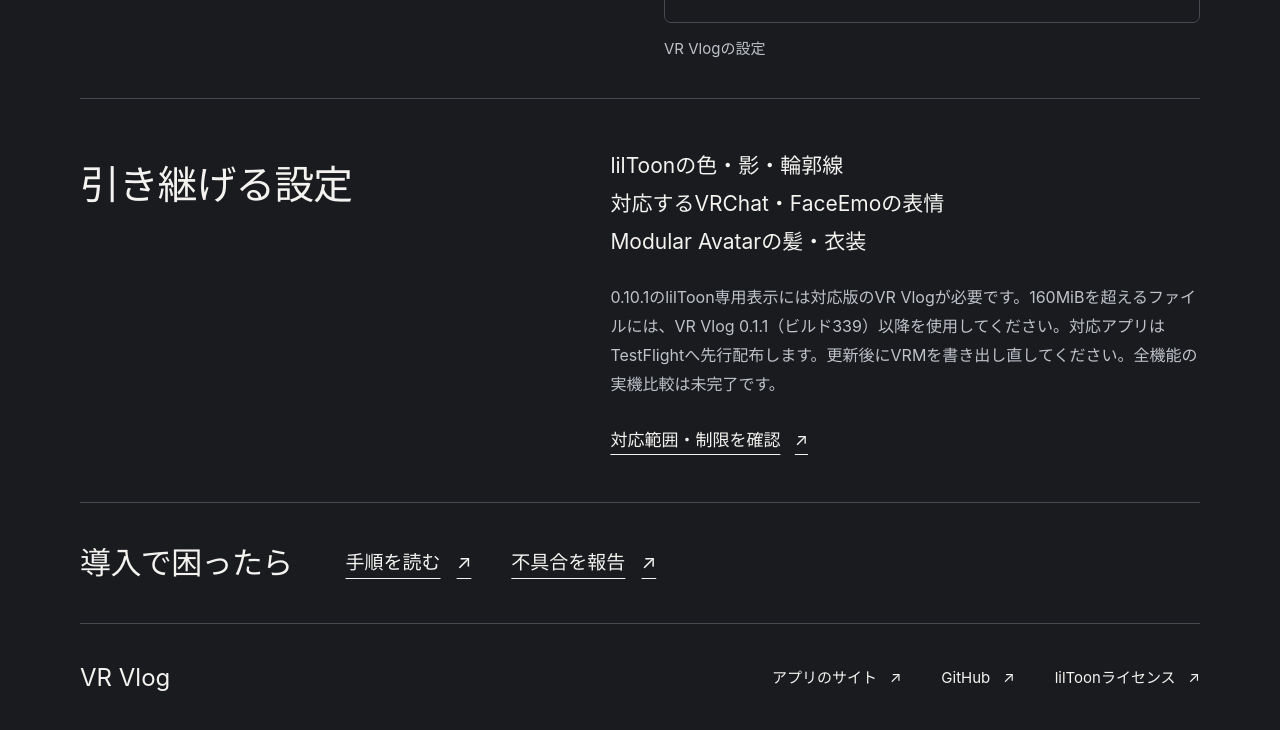
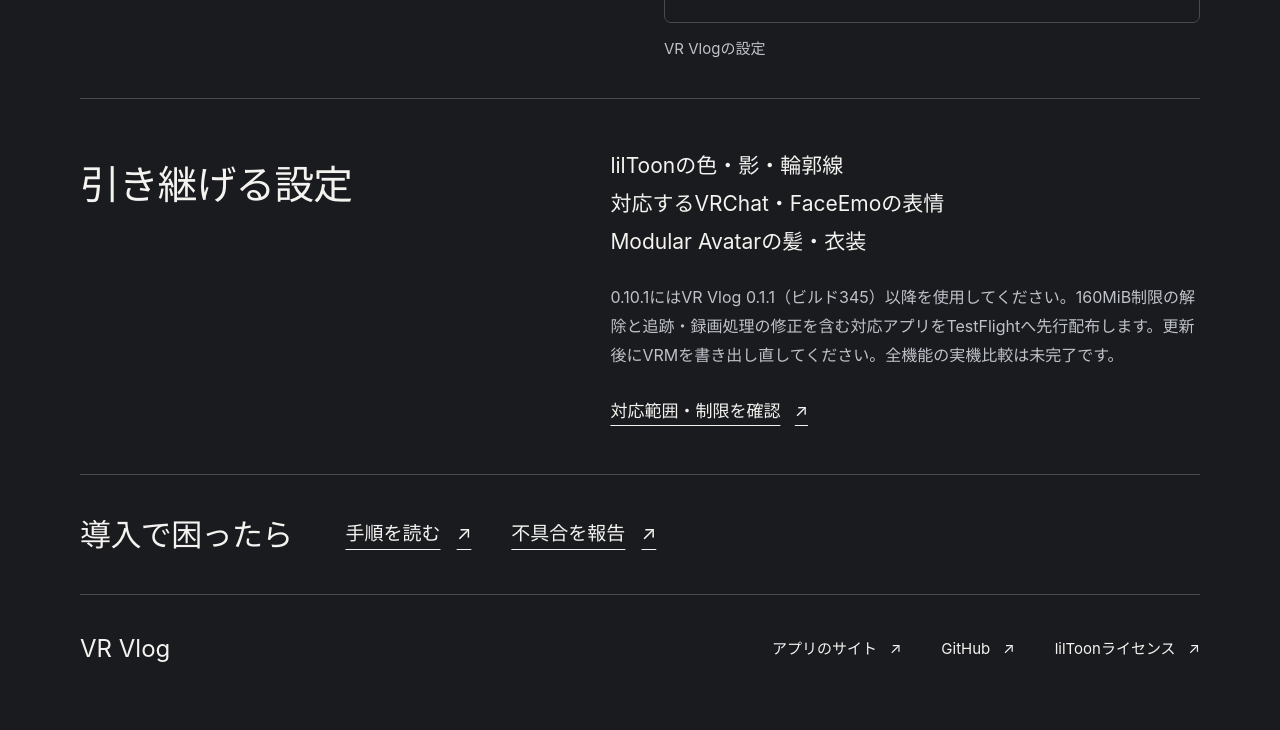
Before and after one commit to mitsuya0077/VR-Vlog-lilToon-Exporter, a website: page Website/index.html in a window 1280 px wide. Shown: the part 2031-2761 px from the top of the page. Drawn offline with Linux system fonts and the light colour scheme.

Commit message:
docs: require app build 345 with tracking and capture fixes

```diff
--- a/Website/index.html
+++ b/Website/index.html
@@ -86,7 +86,7 @@
         <ul class="feature-list">
           <li>lilToonの色・影・輪郭線</li><li>対応するVRChat・FaceEmoの表情</li><li>Modular Avatarの髪・衣装</li>
         </ul>
-        <p class="small-note">0.10.1のlilToon専用表示には対応版のVR Vlogが必要です。160MiBを超えるファイルには、VR Vlog 0.1.1（ビルド339）以降を使用してください。対応アプリはTestFlightへ先行配布します。更新後にVRMを書き出し直してください。全機能の実機比較は未完了です。</p>
+        <p class="small-note">0.10.1にはVR Vlog 0.1.1（ビルド345）以降を使用してください。160MiB制限の解除と追跡・録画処理の修正を含む対応アプリをTestFlightへ先行配布します。更新後にVRMを書き出し直してください。全機能の実機比較は未完了です。</p>
         <a class="text-link compatibility-link" href="https://github.com/mitsuya0077/VR-Vlog-lilToon-Exporter#対応範囲と制限">対応範囲・制限を確認 <span aria-hidden="true">↗</span></a>
       </div>
     </section>
```
Also changed, not shown: CHANGELOG.md, Documentation~/README.md, README.md.
